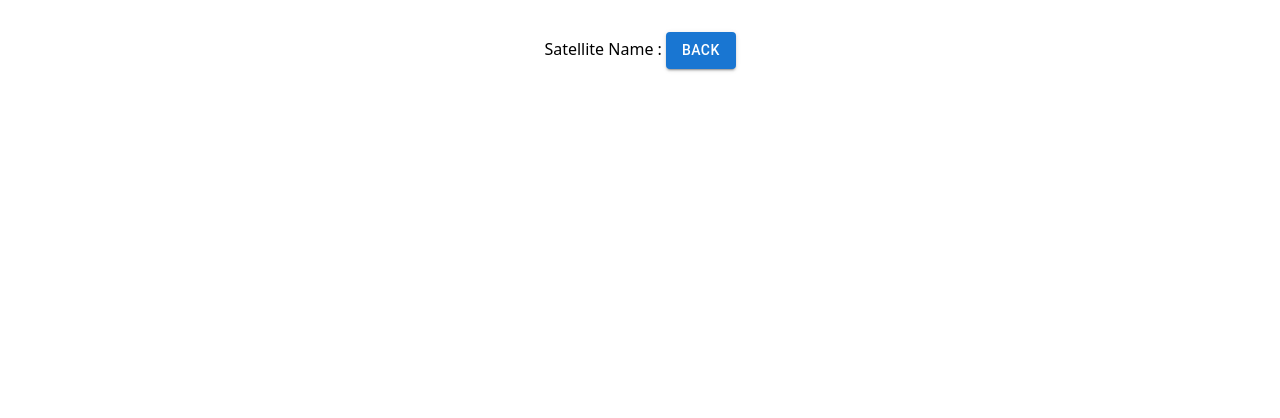
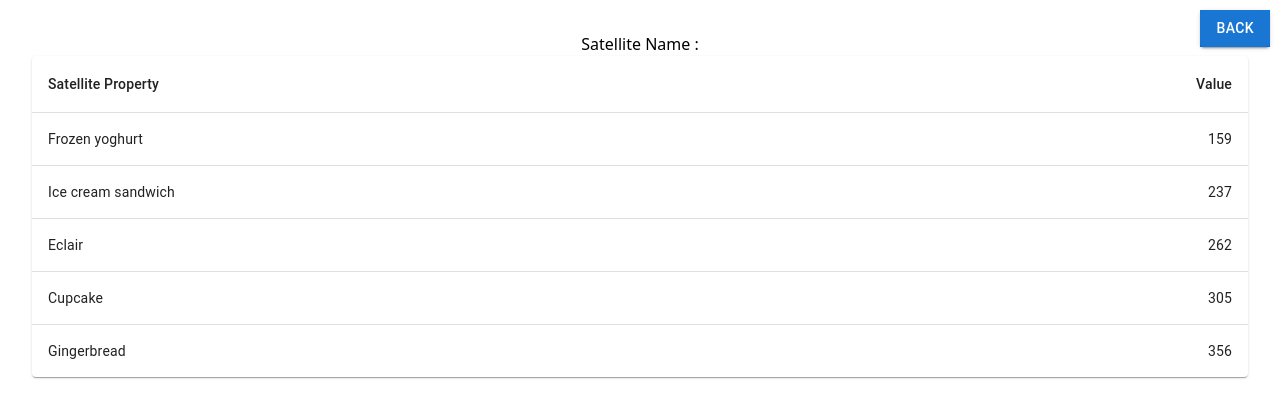
Before and after one commit to acxdme/01_satStart, a React (Vite) app: page /details in a window 1280 px wide. Shown: the top 418 px of the page. Built offline with nearby package versions, Linux system fonts and the light colour scheme.

Commit message:
dataGrid component added

```diff
--- /dev/null
+++ b/src/components/DataGrid.tsx
@@ -0,0 +1,51 @@
+import Table from '@mui/material/Table';
+import TableBody from '@mui/material/TableBody';
+import TableCell from '@mui/material/TableCell';
+import TableContainer from '@mui/material/TableContainer';
+import TableHead from '@mui/material/TableHead';
+import TableRow from '@mui/material/TableRow';
+import Paper from '@mui/material/Paper';
+
+function createData(
+    name: string,
+    calories: number,
+) {
+    return { name, calories };
+}
+
+const rows = [
+    createData('Frozen yoghurt', 159),
+    createData('Ice cream sandwich', 237),
+    createData('Eclair', 262),
+    createData('Cupcake', 305),
+    createData('Gingerbread', 356),
+];
+
+export default function DataTable() {
+    return (
+        <TableContainer component={Paper}>
+            <Table sx={{ minWidth: 650 }} aria-label="simple table">
+                <TableHead>
+                    <TableRow>
+                        <TableCell>Satellite Property</TableCell>
+                        <TableCell align="right">Value</TableCell>
+                    </TableRow>
+                </TableHead>
+                <TableBody>
+                    {rows.map((row) => (
+                        <TableRow
+                            key={row.name}
+                            sx={{ '&:last-child td, &:last-child th': { border: 0 } }}
+                        >
+                            <TableCell component="th" scope="row">
+                                {row.name}
+                            </TableCell>
+                            <TableCell align="right">{row.calories}</TableCell>
+
+                        </TableRow>
+                    ))}
+                </TableBody>
+            </Table>
+        </TableContainer>
+    );
+}
--- a/src/components/Details.tsx
+++ b/src/components/Details.tsx
@@ -1,15 +1,22 @@
 import { useLocation } from "react-router-dom";
 import ButtonUsage from "./ButtonUsage";
+import "../styles/backButton.css";
+import DataTable from "./DataGrid";
 
 function Details() {
 
   const location = useLocation();
 
   return (
-    <div>
+    <>
       Satellite Name : {location?.state?.Name}
-      <ButtonUsage buttonText={"Back"} />
-    </div>
+      <div className={"back-button"}>
+        <ButtonUsage buttonText={"Back"} />
+      </div>
+      <div className={"data-grid"}>
+        <DataTable />
+      </div>
+    </>
   )
 }
 
--- /dev/null
+++ b/src/styles/backButton.css
@@ -0,0 +1,14 @@
+
+.back-button {
+    position: fixed;
+    top: 10px;
+    right: 10px;
+    background-color: #007bff;
+    color: #fff;
+    border: none;
+    cursor: pointer;
+  }
+
+  .back-button:hover {
+    background-color: #0056b3;
+  }
```
Also changed, not shown: src/styles/index.css (added).
